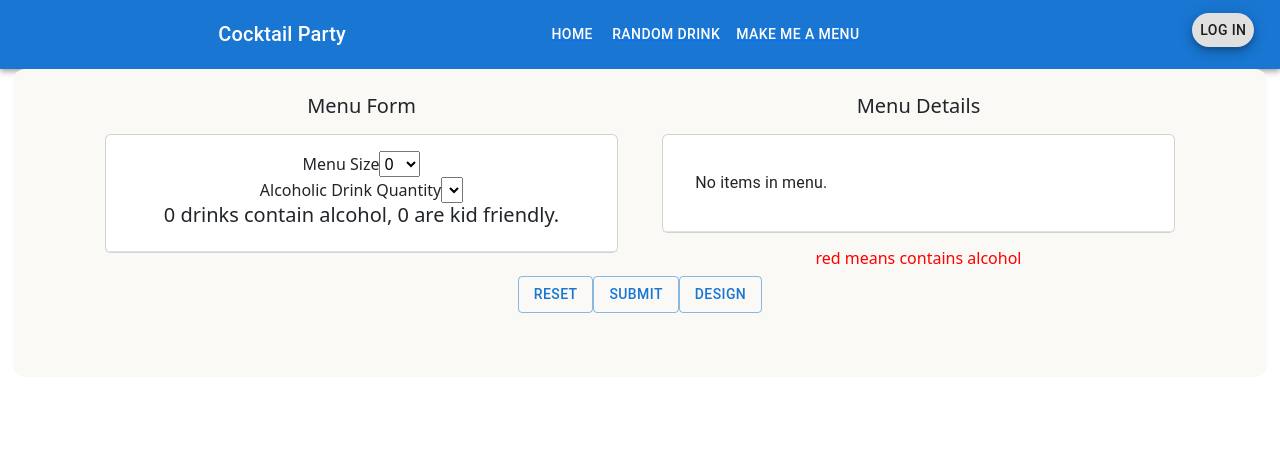
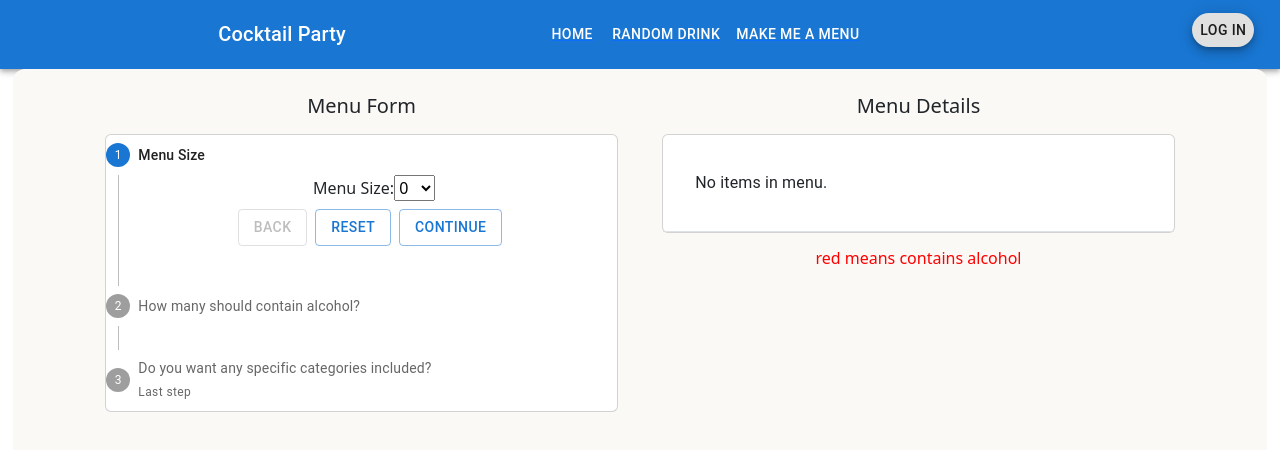
Before and after one commit to emdiso/cocktail-party, a React (Create React App) app in the folder client/: page /generate in a window 1280 px wide. Shown: the top 450 px of the page. Built offline with nearby package versions, Linux system fonts and the light colour scheme.

Commit message:
dynamic stepper

```diff
--- a/client/src/components/forms/MenuForm.tsx
+++ b/client/src/components/forms/MenuForm.tsx
@@ -1,11 +1,10 @@
-import React, { useEffect, useRef, useState } from 'react';
+import React, { HtmlHTMLAttributes, ReactElement, ReactNode, useEffect, useRef, useState } from 'react';
 import './../styling/MenuForms.css';
-import { Button, Grid, Slider } from '@mui/material';
+import { Box, Button, Grid, Paper, Step, StepContent, StepLabel, Stepper, Typography } from '@mui/material';
 import MenuRawDetails from '../MenuRawDetails';
 import { get, post } from '../../axios.service';
-import { Axios, AxiosResponse } from 'axios';
-import { TypeObject } from '@mui/material/styles/createPalette';
-import { Link } from 'react-router-dom';
+import { AxiosResponse } from 'axios';
+import { StringifyOptions } from 'querystring';
 
 export interface Quantity {
   id: number,
@@ -18,6 +17,11 @@ export interface MenuModel {
   size: number,
   alcoholicQuantity: number,
   categoryMap: Quantity[],
+}
+
+interface StepModel {
+  title: string,
+  html: ReactNode
 }
 
 function usePreviousMenuModel(value: MenuModel) {
@@ -38,6 +42,21 @@ function MenuForm() {
 
   const [categoryOptions, setCategoryOptions] = useState<any[]>([]);
   const [categoryOptionsChanged, setCategoryOptionsChanged] = useState<Boolean>(false);
+
+
+  const [activeStep, setActiveStep] = React.useState(0);
+  const handleNext = () => {
+    setActiveStep((prevActiveStep) => prevActiveStep + 1);
+  };
+
+  const handleBack = () => {
+    setActiveStep((prevActiveStep) => prevActiveStep - 1);
+  };
+
+  const handleReset = () => {
+    setMenuModel({ menuDrinks: [], size: 0, alcoholicQuantity: 0, categoryMap: [] });
+    setActiveStep(0);
+  };
 
   const menuSizeSelected = (e: any) => {
     let size = Number(e.target.value);
@@ -99,7 +118,8 @@ function MenuForm() {
         let total = 0;
         obj.categoryMap.forEach((item: Quantity) => {
           total += item.amount;
-        })
+        });
+        console.log(total, obj.size)
 
         if (total < obj.size) {
           obj.categoryMap.push({
@@ -111,6 +131,7 @@ function MenuForm() {
 
         // TO DO
         if (total > obj.size) {
+
 
         }
 
@@ -135,8 +156,6 @@ function MenuForm() {
         return obj;
       });
       setCategoryOptionsChanged(true);
-
-
     }
   }
 
@@ -193,32 +212,24 @@ function MenuForm() {
 
   }, [menuModel]);
 
-  return (
-    <div>
-      <Grid
-        container
-        direction="row"
-        justifyContent="space-evenly"
-        alignItems="stretch">
-        <Grid item xs={5.8} >
-
-          <div>
-            <h5>Menu Form</h5>
-            <form >
-              <div className="card m-3">
-                <div className="card-body border-bottom">
-
+  const steps: StepModel[] = [
+    {
+      title: "Menu Size",
+      html:
         <div className="form-row">
           <div className="form-group">
-                      <label>Menu Size</label>
-                      <select onChange={menuSizeSelected}>
+            <label>Menu Size: </label>
+            <select onChange={menuSizeSelected} value={menuModel.size}>
               {[0, 1, 5, 10, 15, 25, 30].map(i =>
                 <option key={i} value={i}>{i}</option>
               )}
             </select>
           </div>
         </div>
-
+    },
+    {
+      title: "How many should contain alcohol?",
+      html:
         <div className="form-row">
           <div className="form-group">
             <label>Alcoholic Drink Quantity</label>
@@ -230,7 +241,11 @@ function MenuForm() {
             <h5>{menuModel.alcoholicQuantity} drinks contain alcohol, {menuModel.menuDrinks.length - menuModel.alcoholicQuantity} are kid friendly.</h5>
           </div>
         </div>
-
+    },
+    {
+      title: "Do you want any specific categories included?",
+      html:
+        <div>
           {menuModel.categoryMap.map((element: Quantity, index: number) =>
             <div key={index} className="form-row">
               <div className="form-group">
@@ -240,7 +255,7 @@ function MenuForm() {
                     <option key={i} value={i}>{i}</option>
                   )}
                 </select>
-                        <label>drinks to be of category</label>
+                <label>drinks to be of category </label>
                 <select onChange={(e: any) => changeCategoryMapQuantityItem(element, e)} defaultValue={element.item}>
                   <option key={-1} value={"None"}>{"Select a category"}</option>
                   {categoryOptions.map((item: any, i: number) =>
@@ -250,12 +265,71 @@ function MenuForm() {
               </div>
             </div>
           )}
+        </div>
+    }
+  ]
 
+  return (
+    <div>
+      <Grid
+        container
+        direction="row"
+        justifyContent="space-evenly"
+        alignItems="stretch">
+        <Grid item xs={5.8} >
+          <div>
+            <h5>Menu Form</h5>
+            <Box className="card m-3">
+              <Stepper activeStep={activeStep} orientation="vertical" style={{ width: "100%" }}>
+                {steps.map((step, index) => (
+                  <Step key={step.title}>
+                    <StepLabel
+                      optional={
+                        index === 2 ? (
+                          <Typography variant="caption">Last step</Typography>
+                        ) : null
+                      }
+                    >
+                      {step.title}
+                    </StepLabel>
+                    <StepContent>
+                      {step.html}
+                      <Box sx={{ mb: 2 }}>
+                        <div>
+                          <Button
+                            disabled={index === 0}
+                            onClick={handleBack}
+                            sx={{ mt: 1, mr: 1 }}
+                            variant="outlined"
+                          >
+                            Back
+                          </Button>
+                          <Button onClick={handleReset} sx={{ mt: 1, mr: 1 }} variant="outlined">
+                            Reset
+                          </Button>
+                          <Button
+                            variant="outlined"
+                            onClick={handleNext}
+                            sx={{ mt: 1, mr: 1 }}
+                          >
+                            {index === steps.length - 1 ? 'Finish' : 'Continue'}
+                          </Button>
                         </div>
+                      </Box>
+                    </StepContent>
+                  </Step>
+                ))}
+              </Stepper>
+              {activeStep === steps.length && (
+                <Paper square elevation={0} sx={{ p: 3 }}>
+                  <Typography>All steps completed - you&apos;re finished</Typography>
+                  <Button variant="outlined">Submit</Button>
+                  <Button onClick={handleReset} variant="outlined">Reset</Button>
+                  <Button variant="outlined">Design</Button>
+                </Paper>
+              )}
+            </Box>
           </div>
-            </form>
-          </div>
-
         </Grid>
 
         <Grid item xs={5.8}>
@@ -263,10 +337,8 @@ function MenuForm() {
         </Grid>
       </Grid>
 
-      <Button variant="outlined">Reset</Button>
-      <Button variant="outlined">Submit</Button>
-      <Button variant="outlined">Design</Button>
-    </div>
+
+    </div >
   );
 }
 
```
Lines whose indentation alone changed are shown as unchanged.
